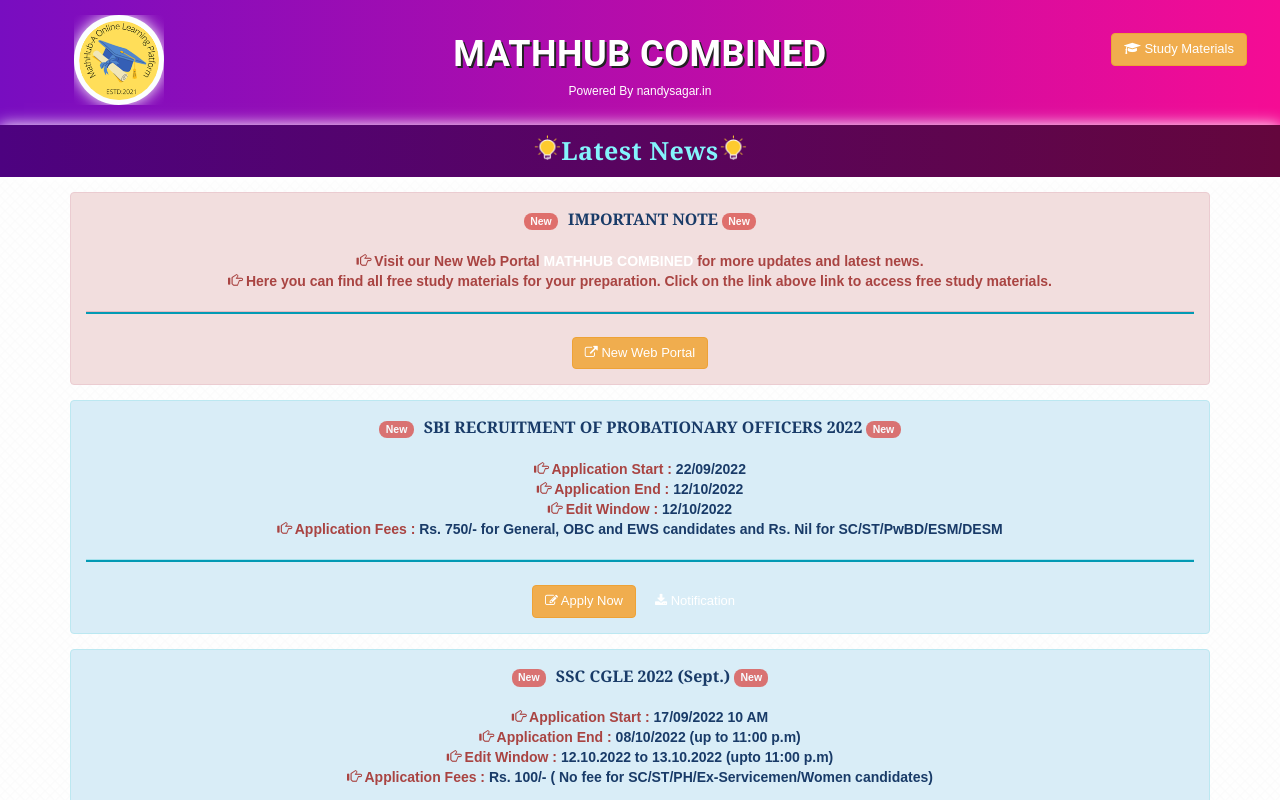
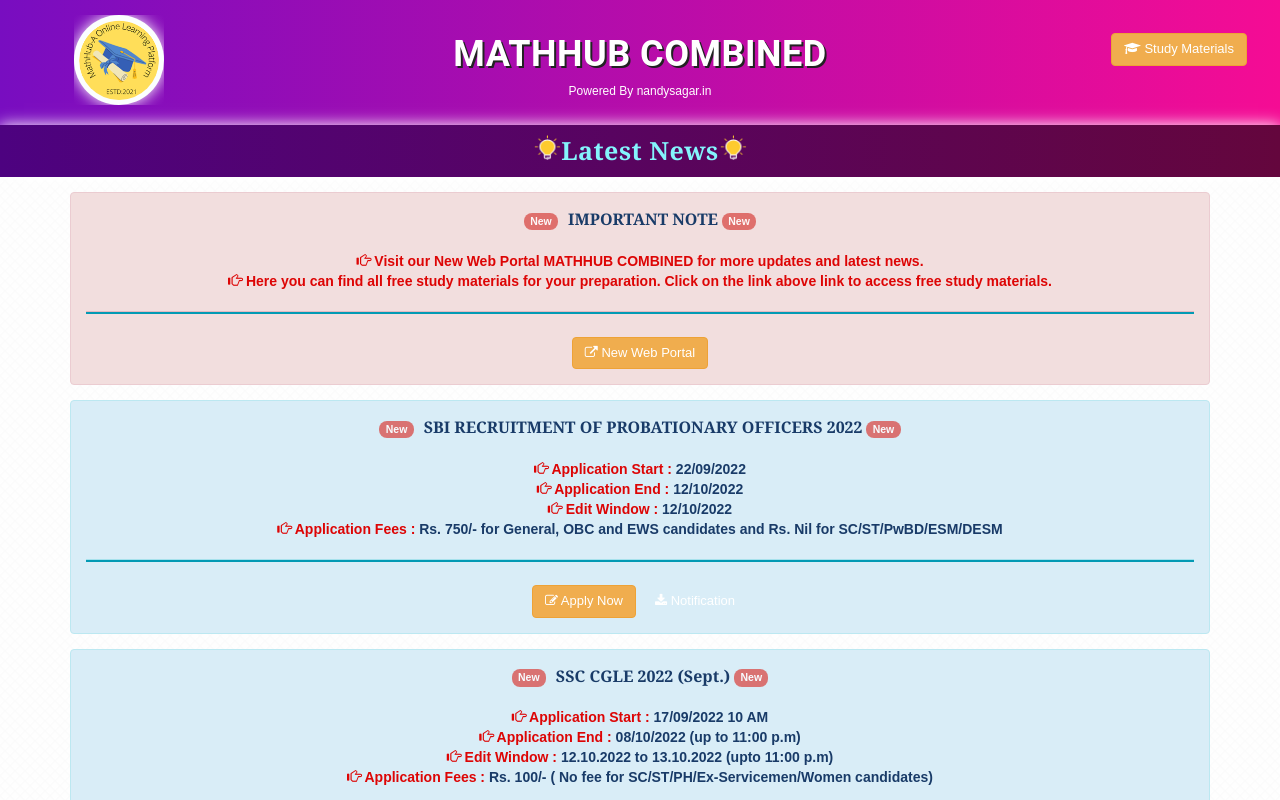
Before and after one commit to AbstractDil/ComBined, a Next.js app: page / in a window 1280 px wide. Shown: the top 800 px of the page. Built offline with nearby package versions, Linux system fonts and the light colour scheme.

Commit message:
global css updated

```diff
--- a/styles/globals.css
+++ b/styles/globals.css
@@ -551,6 +551,9 @@
   border: 2px solid #dd0505;
 }
 
+.text-danger{
+  color: #dd0505 !important;
+}
 .topnav-title{
   font-size: 25px ;
   font-weight:bolder;
```
